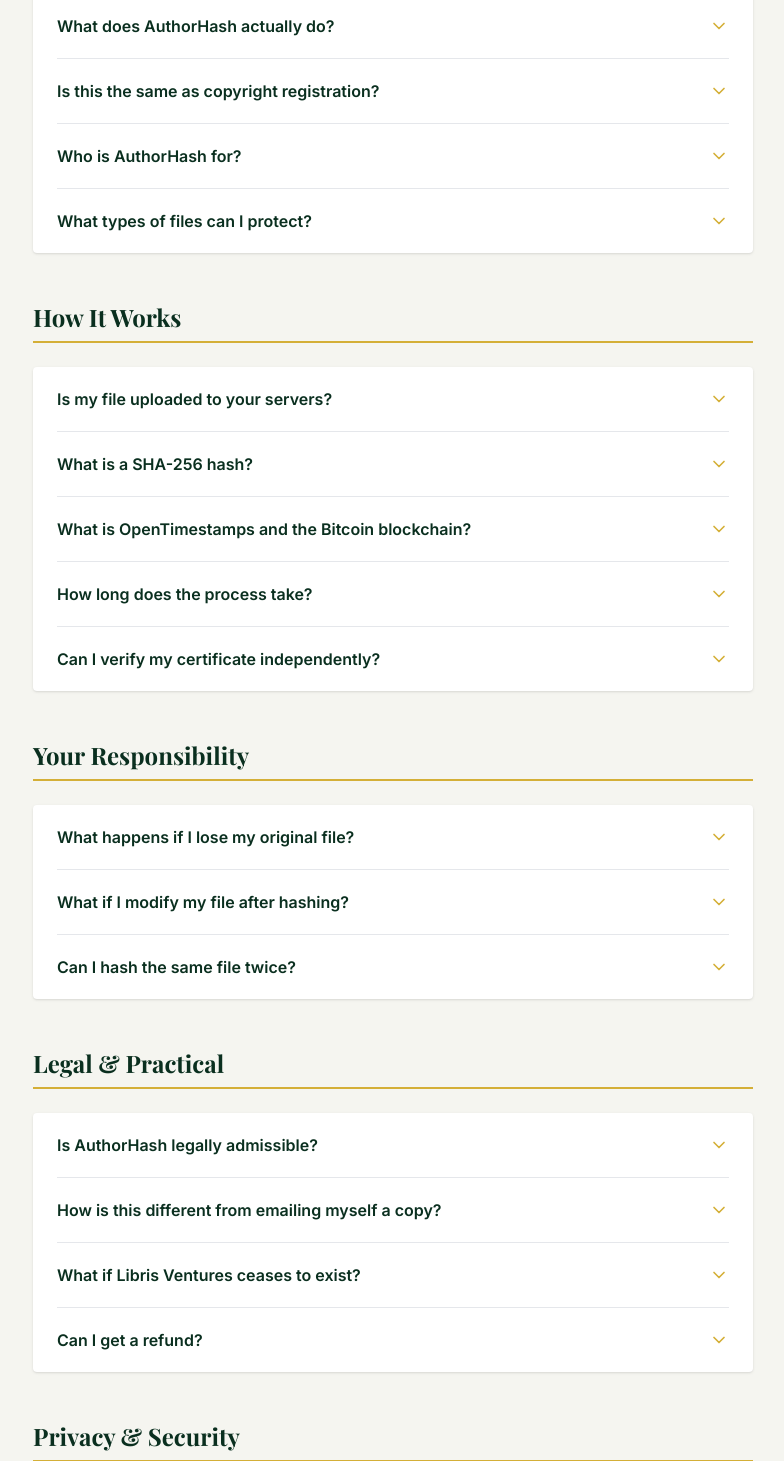
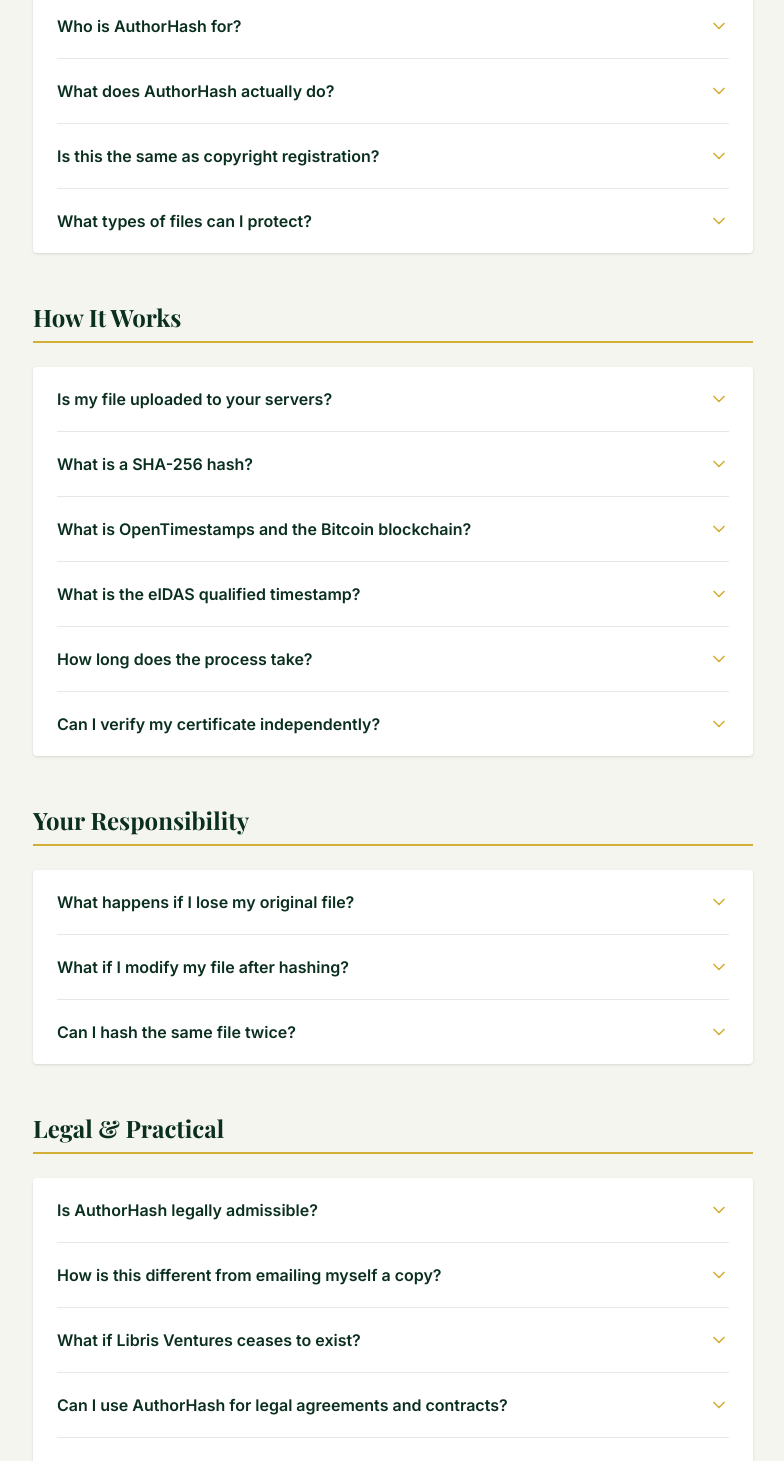
Before and after one commit to MykolaOseiko/LV2, a Next.js app: page /faq in a window 1280 px wide. Shown: the part 440-1901 px from the top of the page, without its empty margins (247-1031 px from the left). Built offline with nearby package versions, Linux system fonts and the light colour scheme; a web font is replaced by a local one.

Commit message:
polish: reorder FAQ add eIDAS explainer add legal agreements use case

```diff
--- a/app/faq/page.tsx
+++ b/app/faq/page.tsx
@@ -10,20 +10,20 @@
         category: "What is AuthorHash?",
         items: [
             {
+                q: "Who is AuthorHash for?",
+                a: "Anyone who needs to protect original digital work they create — writers, illustrators, musicians, photographers, software developers, researchers, designers, legal professionals. If you've ever worried that someone might copy your work and claim it as their own, or needed to prove exactly when a document or file existed, AuthorHash gives you that proof in under 60 seconds.",
+            },
+            {
                 q: "What does AuthorHash actually do?",
-                a: "AuthorHash creates an unforgeable timestamp proving that your file existed at a specific moment in time. We generate a SHA-256 cryptographic fingerprint of your file (without uploading it), anchor that fingerprint to the Bitcoin blockchain, and issue you a Certificate of Anteriority — a verifiable record that this specific digital fingerprint existed before anyone else can claim it.",
+                a: "AuthorHash creates a dual-layer, unforgeable proof that your file existed at a specific moment in time. We generate a SHA-256 cryptographic fingerprint of your file (without uploading it), anchor that fingerprint to the Bitcoin blockchain via OpenTimestamps, and simultaneously connect it with an EU-grade qualified timestamp (eIDAS). Both proofs can be verified independently — the blockchain proof using open-source tools, and the eIDAS timestamp through any qualified trust service provider — with no reliance on Libris Ventures whatsoever.",
             },
             {
                 q: "Is this the same as copyright registration?",
                 a: "No. AuthorHash provides proof of existence (anteriority), not copyright registration. It does not grant you any legal rights. However, in a dispute over who created a work first, an AuthorHash certificate can serve as strong, independently verifiable evidence of the date your version existed — which is often the most difficult thing to prove.",
             },
             {
-                q: "Who is AuthorHash for?",
-                a: "Anyone who creates original digital work — writers, illustrators, musicians, photographers, software developers, researchers, designers. If you've ever worried that someone might copy your work and claim it as their own, or that you might need to prove when your version existed, AuthorHash gives you that proof in under 60 seconds.",
-            },
-            {
                 q: "What types of files can I protect?",
-                a: "Any digital file — manuscripts, illustrations, music tracks, photographs, videos, source code, design files, research data, contracts, or any other digital asset. If it's a file on your device, you can generate a proof of existence for it.",
+                a: "Any digital file — manuscripts, illustrations, music tracks, photographs, videos, source code, design files, research data, contracts, legal agreements, or any other digital asset. If it's a file on your device, you can generate a proof of existence for it.",
             },
         ],
     },
@@ -41,6 +41,10 @@
             {
                 q: "What is OpenTimestamps and the Bitcoin blockchain?",
                 a: "OpenTimestamps is an open-source protocol that anchors data to the Bitcoin blockchain — the most secure, decentralised, and tamper-proof public ledger in existence. Once your hash is anchored, even we cannot alter or delete the timestamp. It becomes a permanent, independently verifiable public record.",
+            },
+            {
+                q: "What is the eIDAS qualified timestamp?",
+                a: "In addition to the Bitcoin blockchain anchor, AuthorHash connects your hash with an eIDAS-compliant qualified timestamp issued by a European Qualified Trust Service Provider (QTSP). Under EU regulation, eIDAS qualified timestamps carry legal presumption of accuracy across all EU member states. This timestamp can be verified by any QTSP — completely independently of Libris Ventures — giving you a second, legally recognised layer of proof.",
             },
             {
                 q: "How long does the process take?",
@@ -83,6 +87,10 @@
             {
                 q: "What if Libris Ventures ceases to exist?",
                 a: "Your proof survives independently. The Bitcoin blockchain is decentralised and permanent. Your .ots proof file can be verified using open-source tools by anyone, anywhere — no reliance on our company is needed. That's the entire point of blockchain anchoring.",
+            },
+            {
+                q: "Can I use AuthorHash for legal agreements and contracts?",
+                a: "Yes. When two parties execute a contract or agreement, a digital copy (PDF, signed scan, or any format) can be AuthorHashed by either party. The resulting certificate proves that the exact version of the agreement existed at that specific timestamp — which can be critical in disputes about when terms were agreed upon, or whether a document was altered after signing.",
             },
             {
                 q: "Can I get a refund?",
```
